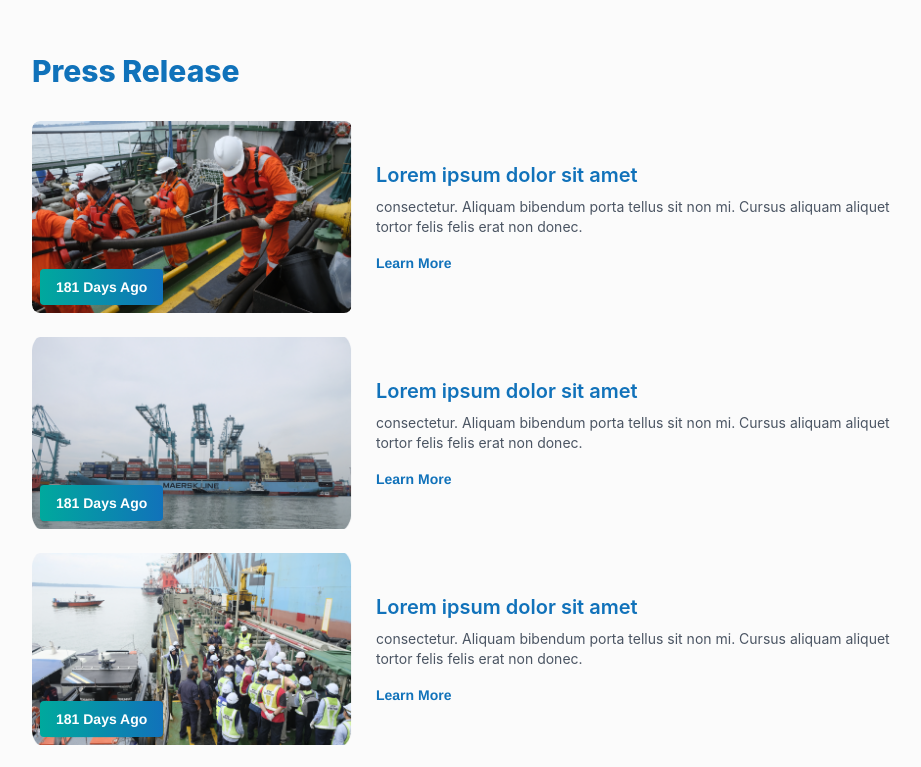
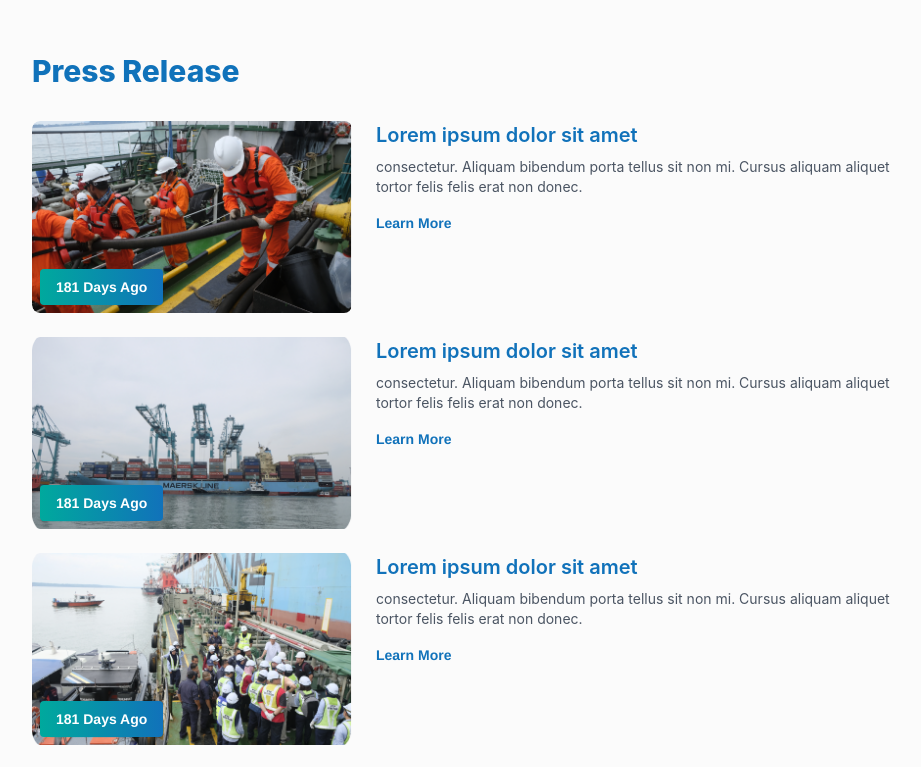
Before and after one commit to aqlhsyfqhsym/tmd-el, a Next.js app: page /media in a window 1280 px wide. Shown: the part 780-1547 px from the top of the page, without its empty margins (160-1081 px from the left). Built offline with nearby package versions, Linux system fonts and the light colour scheme.

Commit message:
add items start

```diff
--- a/components/organisms/PressRelease/index.tsx
+++ b/components/organisms/PressRelease/index.tsx
@@ -14,7 +14,7 @@ const Hero: React.FC<PressReleaseProps> = ({ cards }) => {
             {cards.map((card, index) => (
                 <a
                     key={index}
-                    className="grid sm:grid-cols-[auto,1fr] items-center gap-6 overflow-hidden rounded-lg"
+                    className="grid sm:grid-cols-[auto,1fr] items-start gap-6 overflow-hidden rounded-lg"
                     target="_blank"
                     rel="noopener noreferrer"
                 >
```
